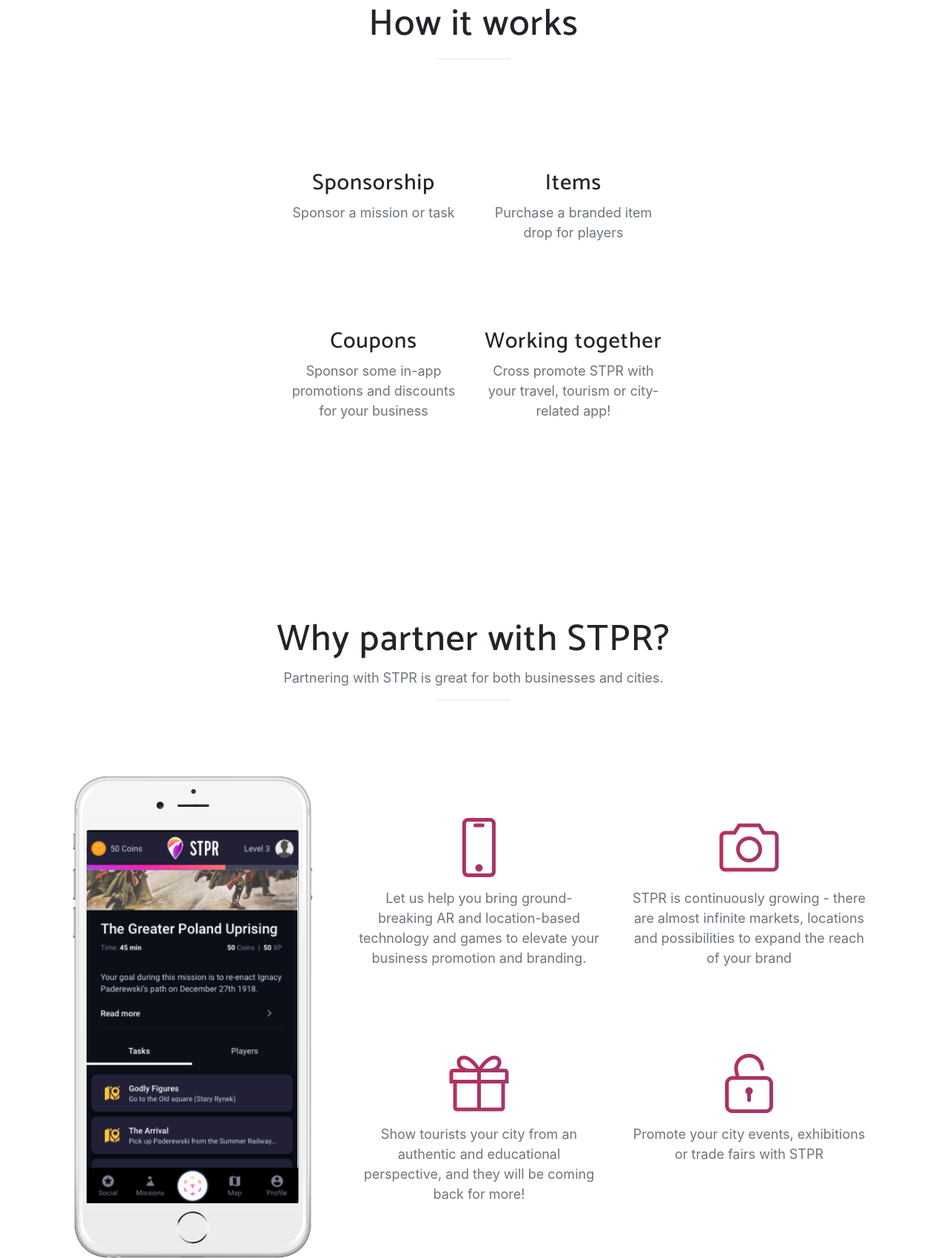
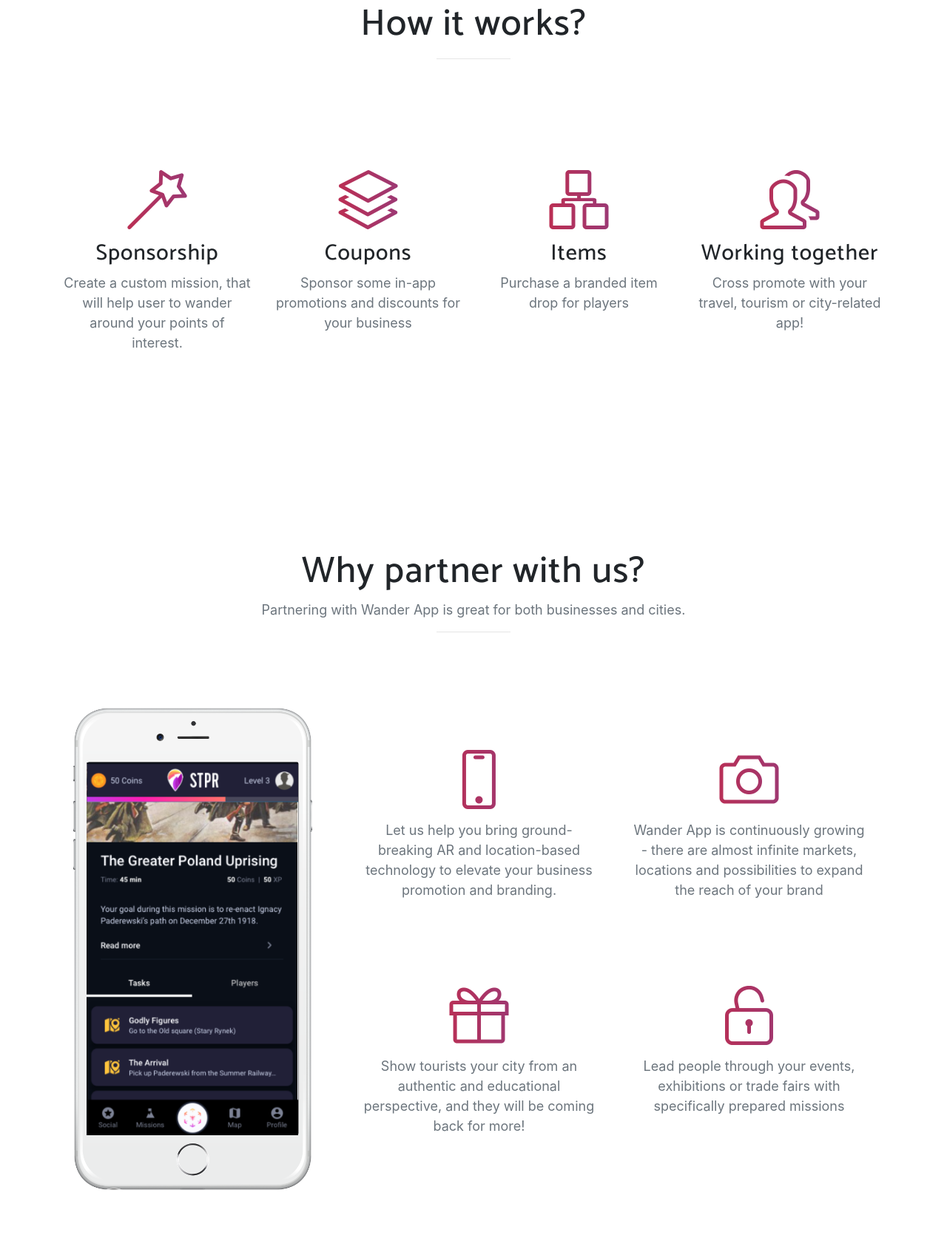
Before and after one commit to SnowdogApps/galileo, a website with bundled scripts: page business.html in a window 1280 px wide. Shown: the part 1470-3171 px from the top of the page at 74% size. Built offline with nearby package versions, Linux system fonts and the light colour scheme; a web font is replaced by a local one.

Commit message:
Updated texts

```diff
--- a/business.html
+++ b/business.html
@@ -16,7 +16,7 @@
   <meta name="description" content="">
   <meta name="author" content="">
 
-  <title>STPR for business</title>
+  <title>Wander App - Partner with us</title>
 
   <!-- Bootstrap core CSS -->
   <link href="vendor/bootstrap/css/bootstrap.min.css" rel="stylesheet">
@@ -107,43 +107,42 @@
     <section class="features" id="features">
     <div class="container">
       <div class="section-heading text-center">
-        <h2>How it works</h2>
+        <h2>How it works?</h2>
         <hr>
       </div>
       <div class="row">
-      <div class="col-lg-3"></div>
-        <div class="col-lg-6 my-auto">
           <div class="container-fluid">
             <div class="row">
-              <div class="col-lg-6">
+              <div class="col-lg-3">
                 <div class="feature-item">
+                  <i class="icon-magic-wand text-primary"></i>
                   <h3>Sponsorship</h3>
-                  <p class="text-muted">Sponsor a mission or task</p>
+                  <p class="text-muted">Create a custom mission, that will help user to wander around your points of interest.</p>
                 </div>
               </div>
-              <div class="col-lg-6">
+              <div class="col-lg-3">
                 <div class="feature-item">
+                  <i class="icon-layers text-primary"></i>
+                  <h3>Coupons</h3>
+                  <p class="text-muted">Sponsor some in-app promotions and discounts for your business</p>
+                </div>
+              </div>
+              <div class="col-lg-3">
+                <div class="feature-item">
+                  <i class="icon-organization text-primary"></i>
                   <h3>Items</h3>
                   <p class="text-muted">Purchase a branded item drop for players</p>
                 </div>
               </div>
-            </div>
-            <div class="row">
-              <div class="col-lg-6">
+              <div class="col-lg-3">
                 <div class="feature-item">
-                  <h3>Coupons</h3>
-                  <p class="text-muted">Sponsor some in-app promotions and discounts for your business</p>
-                </div>
-              </div>
-              <div class="col-lg-6">
-                <div class="feature-item">
+                  <i class="icon-people text-primary"></i>
                   <h3>Working together</h3>
-                  <p class="text-muted">Cross promote STPR with your travel, tourism or city-related app!</p>
+                  <p class="text-muted">Cross promote with your travel, tourism or city-related app!</p>
                 </div>
               </div>
             </div>
           </div>
-        </div>
         <div class="col-lg-3"></div>
       </div>
     </div>
@@ -153,8 +152,8 @@
   <section class="features" id="features">
     <div class="container">
       <div class="section-heading text-center">
-        <h2>Why partner with STPR?</h2>
-        <p class="text-muted">Partnering with STPR is great for both businesses and cities.</p>
+        <h2>Why partner with us?</h2>
+        <p class="text-muted">Partnering with Wander App is great for both businesses and cities.</p>
         <hr>
       </div>
       <div class="row">
@@ -180,14 +179,14 @@
                 <div class="feature-item">
                   <i class="icon-screen-smartphone text-primary"></i>
                   <h3></h3>
-                  <p class="text-muted">Let us help you bring ground-breaking AR and location-based technology and games to elevate your business promotion and branding.</p>
+                  <p class="text-muted">Let us help you bring ground-breaking AR and location-based technology to elevate your business promotion and branding.</p>
                 </div>
               </div>
               <div class="col-lg-6">
                 <div class="feature-item">
                   <i class="icon-camera text-primary"></i>
                   <h3></h3>
-                  <p class="text-muted">STPR is continuously growing - there are almost infinite markets, locations and possibilities to expand the reach of your brand</p>
+                  <p class="text-muted">Wander App is continuously growing - there are almost infinite markets, locations and possibilities to expand the reach of your brand</p>
                 </div>
               </div>
             </div>
@@ -203,7 +202,7 @@
                 <div class="feature-item">
                   <i class="icon-lock-open text-primary"></i>
                   <h3></h3>
-                  <p class="text-muted">Promote your city events, exhibitions or trade fairs with STPR</p>
+                  <p class="text-muted">Lead people through your events, exhibitions or trade fairs with specifically prepared missions</p>
                 </div>
               </div>
             </div>
```
Also changed, not shown: creators.html (+1 -1 lines), index.html (+12 -34 lines).
